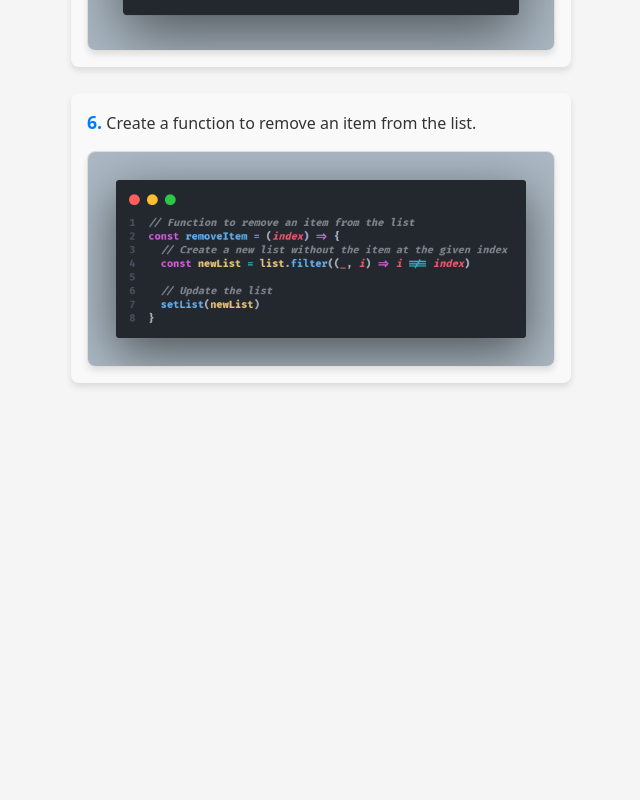
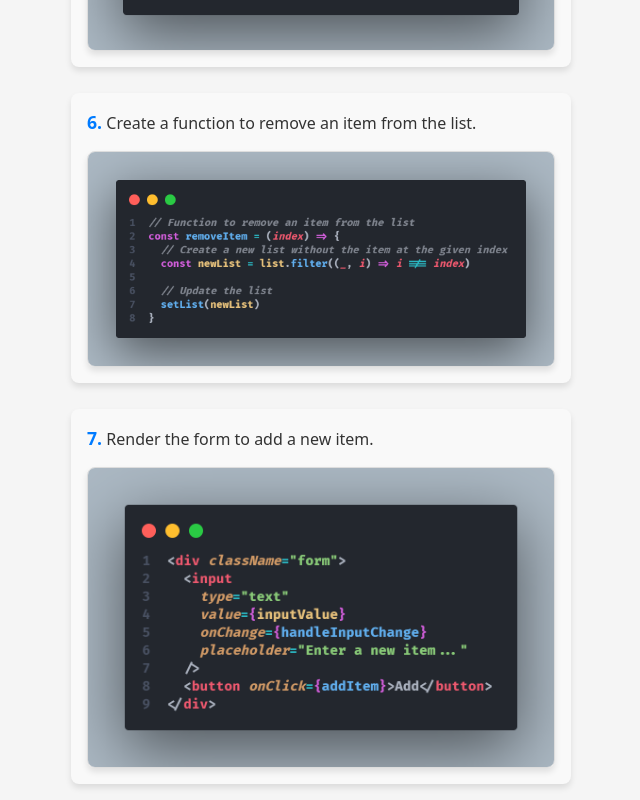
Before and after one commit to Espadv69/useState-Basics, a React (Vite) app in the folder DynamicList/: page / in a window 1280 px wide. Shown: the part 2046-2846 px from the top of the page, without its empty margins (319-959 px from the left). Before the commit the page ends 2445 px from the top, so only its background shows below. Built offline with nearby package versions, Linux system fonts and the light colour scheme; the HTML template or start-up script is replaced by a standard one.

Commit message:
Add seventh step explanation for rendering the form to add a new item in Explanation component

```diff
--- a/DynamicList/src/components/Explanation/Explanation.jsx
+++ b/DynamicList/src/components/Explanation/Explanation.jsx
@@ -46,6 +46,13 @@ const Explanation = () => {
           imgUrl="/images/removeItemFunction.png"
           imgAlt="code snippet of a function to remove an item from the list"
         />
+
+        <LiExplanation
+          stepNumber={7}
+          description="Render the form to add a new item."
+          imgUrl="/images/form.png"
+          imgAlt="code snippet of a form to add a new item"
+        />
       </ol>
     </section>
   )
```
